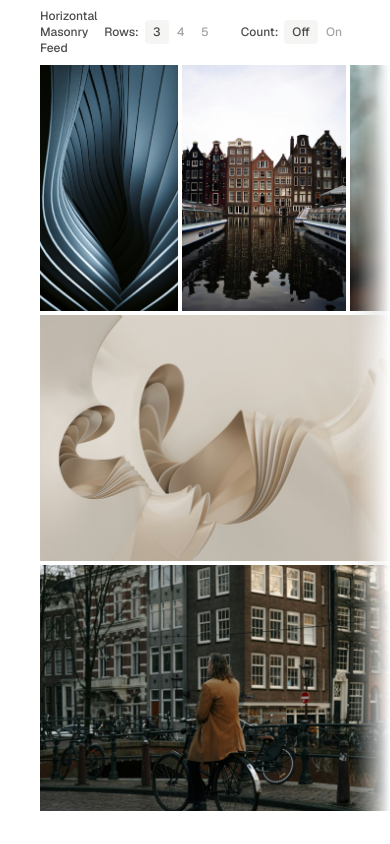
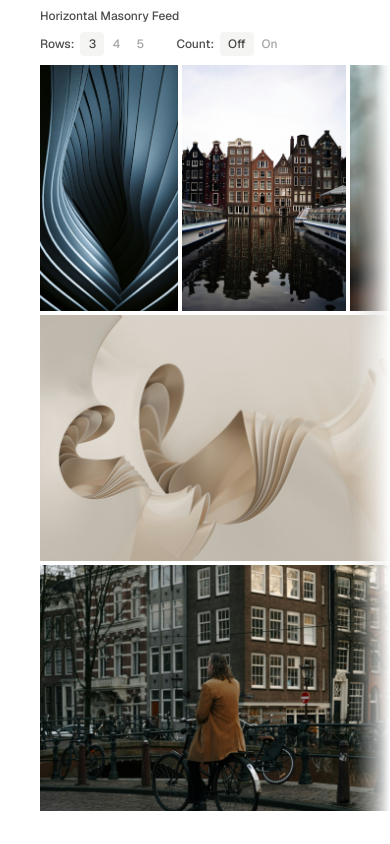
Before and after one commit to htjun/horizontal-masonry-demo, a Next.js app: page / in a window 390 px wide. Built offline with nearby package versions, Linux system fonts and the light colour scheme.

Commit message:
Improve header responsiveness for mobile layouts
Added responsive flexbox layout to header that stacks vertically on small screens and aligns horizontally on larger screens, ensuring better usability on mobile devices.

```diff
--- a/app/page.tsx
+++ b/app/page.tsx
@@ -15,7 +15,7 @@ export default function Home() {
 
   return (
     <main ref={mainRef} className="min-h-screen w-full relative overflow-hidden">
-      <div className="w-full bg-white/80 border-b border-white/40 py-2 min-h-14 px-10 text-xs font-medium backdrop-blur-sm text-black/70 flex justify-between items-center select-none">
+      <div className="w-full bg-white/80 border-b border-white/40 py-2 min-h-14 px-10 text-xs font-medium backdrop-blur-sm text-black/70 flex flex-col sm:flex-row justify-between items-start sm:items-center select-none gap-2">
         <h1 className="cursor-default">Horizontal Masonry Feed</h1>
         <div className="flex gap-6 items-center">
           <div className="flex gap-1.5 items-center">
```
